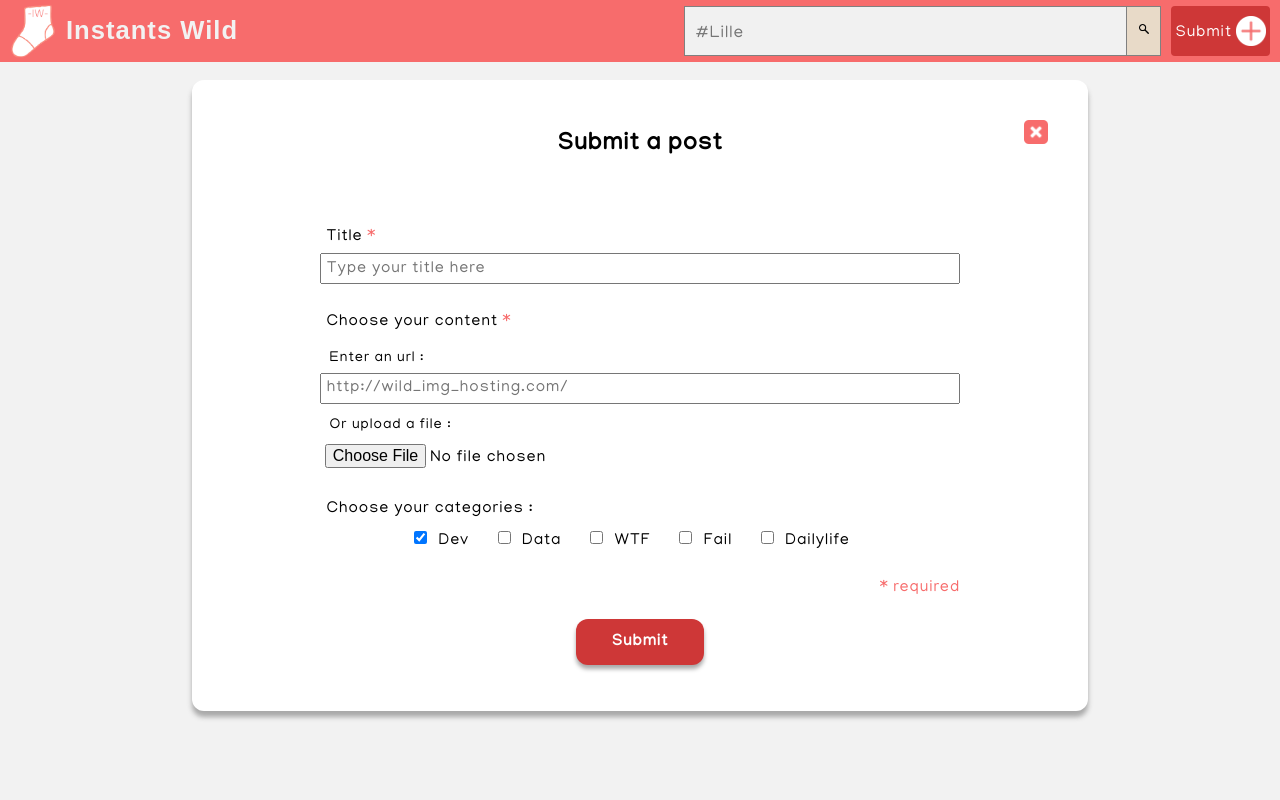
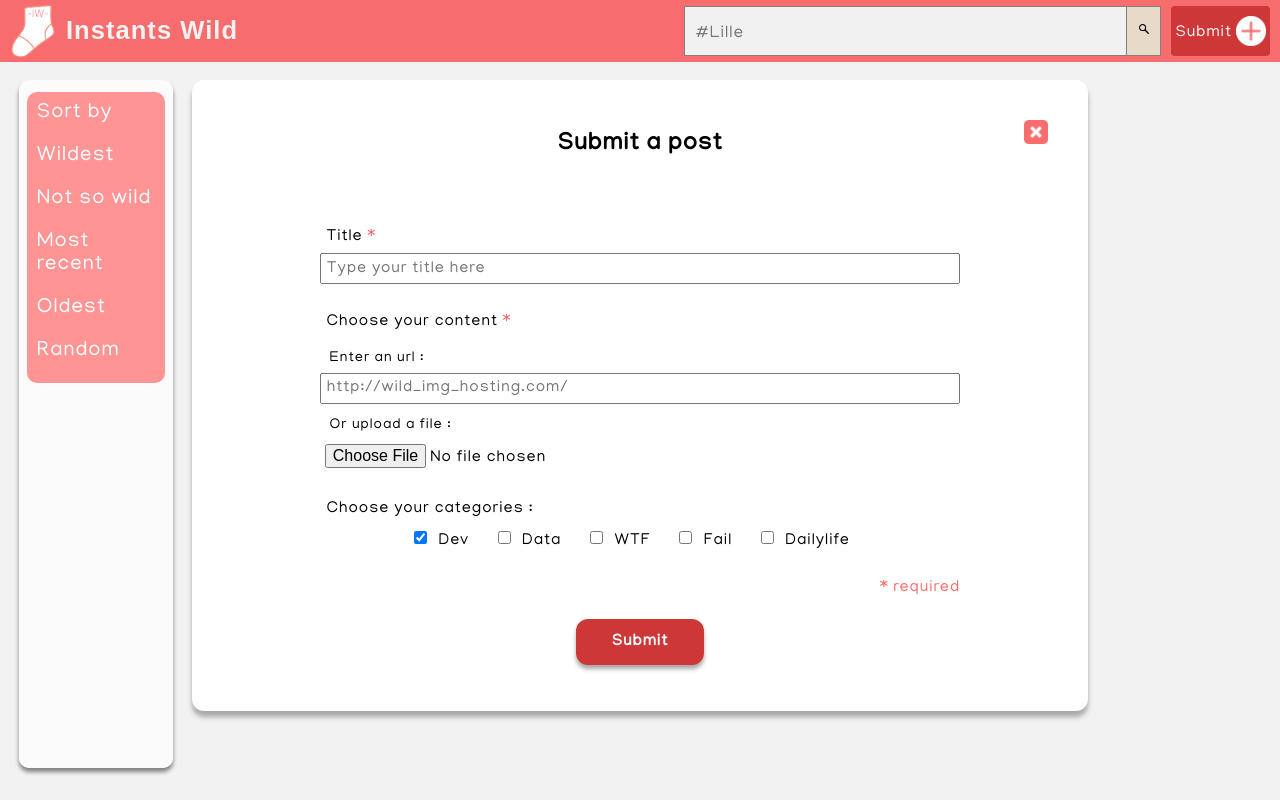
Before and after one commit to jervalles/instantwild, a PHP site: page /submit.html in a window 1280 px wide. Run offline with PHP 8.4, Linux system fonts and the light colour scheme.

Commit message:
left menu added on Submit button page(Desktop mode) + burger hidden on submit page (desktop mode)

```diff
--- a/index.css
+++ b/index.css
@@ -1,4 +1,3 @@
-
 .leftMenuSection {
   display: none;
 }
@@ -120,7 +119,7 @@ hr{
     background-color: rgba(255, 255, 255, 0.705);
     border-radius: 10px;
     position: fixed;
-    height: 89%;
+    height: 88%;
     width: 12%;
     box-shadow: 0px 4px 4px grey;
     margin-left: 1%;
@@ -147,6 +146,7 @@ hr{
     width: 94%;
   }
 
+  /*			Go top Button			*/
   .gotopbutton {
     display: none;
   }
--- a/submit.css
+++ b/submit.css
@@ -1,6 +1,10 @@
 /* form style */
 
-main{
+.leftMenuSection {
+    display: none;
+  }
+
+main {
     width: 80%;
     margin: 0 auto 1em auto;
     padding: 1rem;
@@ -10,7 +14,7 @@ main{
     background-color: #fff;
     padding-top: 1.2rem;
     position: relative;
-    top: 80px;
+    top: 10px;
 }
 
 #closebuttonconteneur {
@@ -121,13 +125,10 @@ div~p {
 
 @media screen and (min-width: 960px){
 
-    body {
-
-    }
-
-    main{
+    main {
         padding: 2.5rem;
         width: 70%;
+        top: 80px;
     }
 
     #closebuttonconteneur a {
@@ -158,4 +159,45 @@ div~p {
     #submit_button{
         max-width: 20%;
     }
+
+
+    .leftMenuSection {
+        width: 14%;
+        display: flex;
+        flex-direction: column;
+        align-items: center;
+      }
+
+      .leftMenuSection > div {
+        background-color: rgba(255, 255, 255, 0.705);
+        border-radius: 10px;
+        position: fixed;
+        height: 86%;
+        width: 12%;
+        box-shadow: 0px 4px 4px grey;
+        margin-left: 1%;
+        margin-top: 80px;
+        display: flex;
+        flex-direction: column;
+        align-items: center;
+      }
+
+      .leftMenuSection ul {
+        margin-top: 12px;
+        list-style-type: none;
+        padding: 10px 0 0 0;
+        border-radius: 10px;
+        background-color: rgb(255, 148, 148);
+        width: 90%;
+      }
+
+      .leftMenuSection li {
+        margin-bottom: 20px;
+        padding-left: 10px;
+        font-size: 1.3rem;
+        color: white;
+        cursor: pointer;
+        width: 94%;
+      }
+
 }
--- a/submit.html
+++ b/submit.html
@@ -49,7 +49,21 @@
             </a>
         </nav>
     </header>
+        <!-- Desktop Menu -->
+        <section class="leftMenuSection">
+                <div>
+                        <ul>
+                            <li>Sort by</li>
+                            <li>Wildest</li>
+                            <li>Not so wild</li>
+                            <li>Most recent</li>
+                            <li>Oldest</li>
+                            <li>Random</li>
+                        </ul>
+                </div>
+            </section>
     <main>
+
         <div id="closebuttonconteneur">
             <a href="index.html"><img src="./images/croix.png" alt=""></a>
         </div>
```
